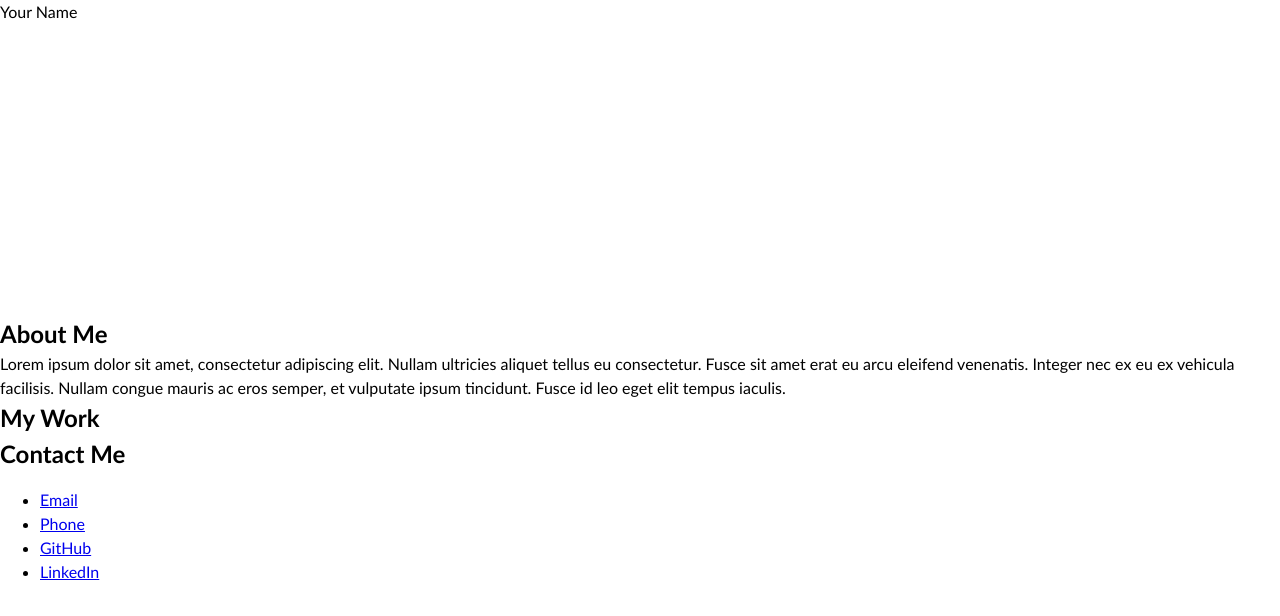
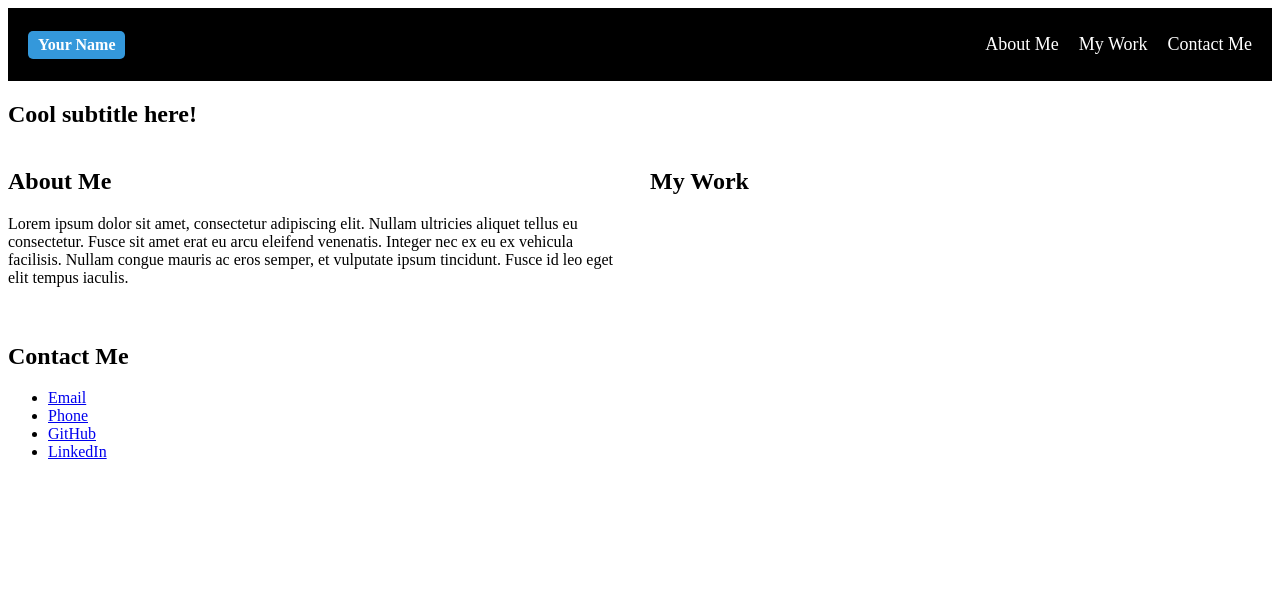
Before and after one commit to novusm/portfolio-77, a plain HTML site: page index.html in a window 1280 px wide. Drawn offline with Linux system fonts and the light colour scheme; files that its build step writes are made by us from their sources.

Commit message:
Add files via upload

```diff
--- a/css/style.css
+++ b/css/style.css
@@ -1,77 +1,65 @@
-/* Add your CSS styles here */
-* {
-  box-sizing: border-box;
+/* Navigation bar styles */
+.navbar {
+  background-color: black;
+  color: white;
+  display: flex;
+  justify-content: space-between;
+  align-items: center; /* Vertically center the content */
+  padding: 10px 20px;
 }
 
-body {
-  margin: 0;
-  padding: 0;
-  font-family: 'Trebuchet MS', 'Lucida Sans Unicode', 'Lucida Grande', 'Lucida Sans', Arial, sans-serif;
-  line-height: 1.5;
+.navbar-title {
+  background-color: #3498db; /* Baby blue */
+  color: white;
+  padding: 5px 10px;
+  font-weight: bold;
+  border-radius: 5px;
 }
 
-h1,
-h2,
-h3,
-h4,
-h5,
-h6 {
-  margin: 0;
-}
-
-p {
-  margin: 0;
-}
-
-/* Navigation styles */
-header {
-  background-color: #333;
-  color: white;
-  padding: 10px 0;
-  text-align: center;
-}
-
-nav ul {
+.nav-links {
   list-style-type: none;
-  padding: 0;
-}
-
-nav ul li {
-  display: inline;
-  margin-right: 20px;
-}
-
-nav a {
-  text-decoration: none;
-  color: white;
-  font-weight: bold;
-}
-
-/* Hero banner styles */
-.hero-banner {
-  background-image: url('your-banner-image.jpg');
-  background-size: cover;
-  background-position: center;
-  color: white;
-  text-align: center;
-  padding: 100px 0;
-}
-
-/* Work thumbnails styles */
-.work-thumbnails {
   display: flex;
-  justify-content: center;
-  flex-wrap: wrap;
   gap: 20px;
 }
 
-.work-item {
-  text-align: center;
-  text-decoration: none;
-  color: #333;
-  transition: transform 0.2s;
+.nav-links li {
+  font-size: 18px;
 }
 
-.work-item:hover {
-  transform: scale(1.1);
+.nav-links a {
+  text-decoration: none;
+  color: white;
+  position: relative;
+  padding-bottom: 2px;
 }
+
+.nav-links a::after {
+  content: "";
+  position: absolute;
+  width: 100%;
+  height: 2px;
+  bottom: 0;
+  left: 0;
+  background-color: #3498db; /* Baby blue */
+  transform: scaleX(0);
+  transform-origin: right;
+  transition: transform 0.3s ease-in-out;
+}
+
+.nav-links a:hover::after {
+  transform: scaleX(1);
+}
+
+.section-grid {
+  display: grid;
+  grid-template-columns: 1fr;
+  gap: 20px;
+}
+
+@media (min-width: 768px) {
+  .section-grid {
+    grid-template-columns: 1fr 1fr;
+  }
+}
+
+/* Rest of your existing styles */
```
